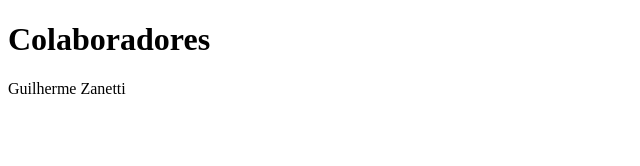
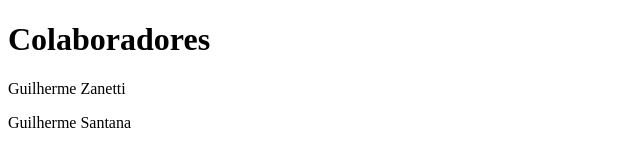
Before and after one commit to guilherzanetti/engenhariaDeSoftware, a plain HTML site: page index.html in a window 1280 px wide. Shown: the whole page, without its empty margins (0-640 px from the left). Drawn offline with Linux system fonts and the light colour scheme.

Commit message:
Coloquei meu nome

```diff
--- a/index.html
+++ b/index.html
@@ -8,5 +8,6 @@
 <body>
     <h1>Colaboradores</h1>
     <p>Guilherme Zanetti</p>
+    <p>Guilherme Santana</p>
 </body>
 </html>
```
